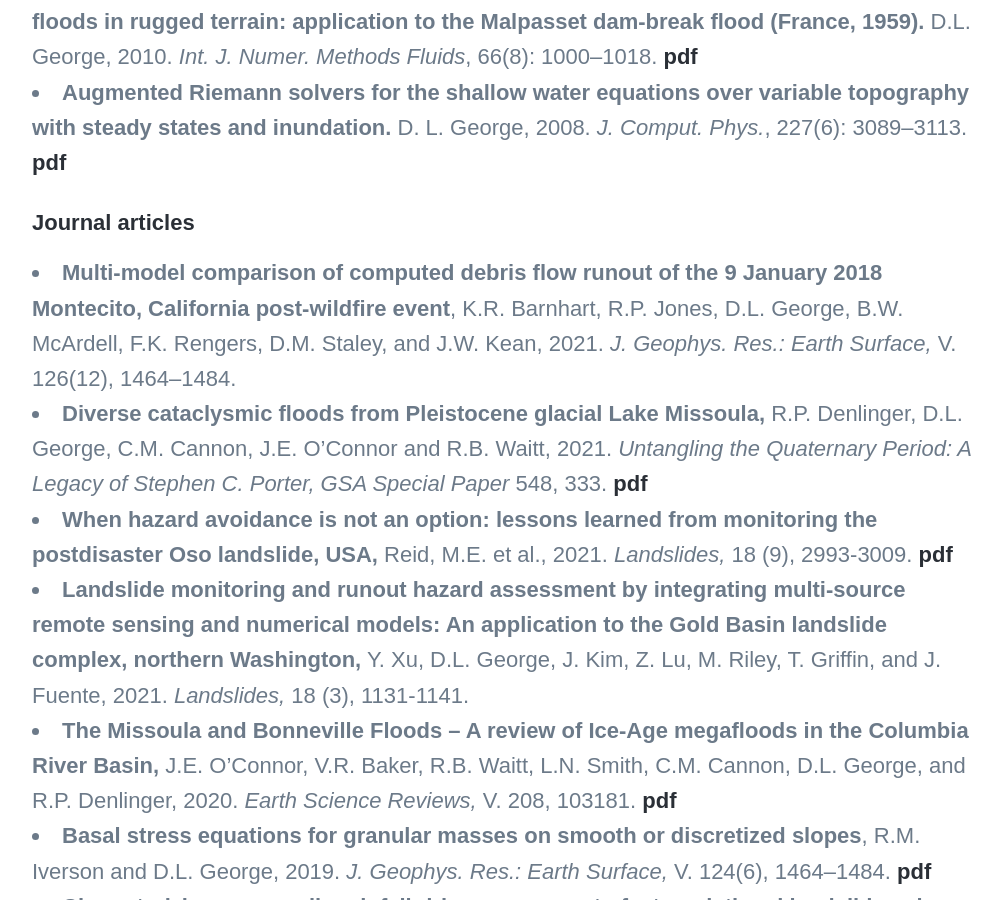
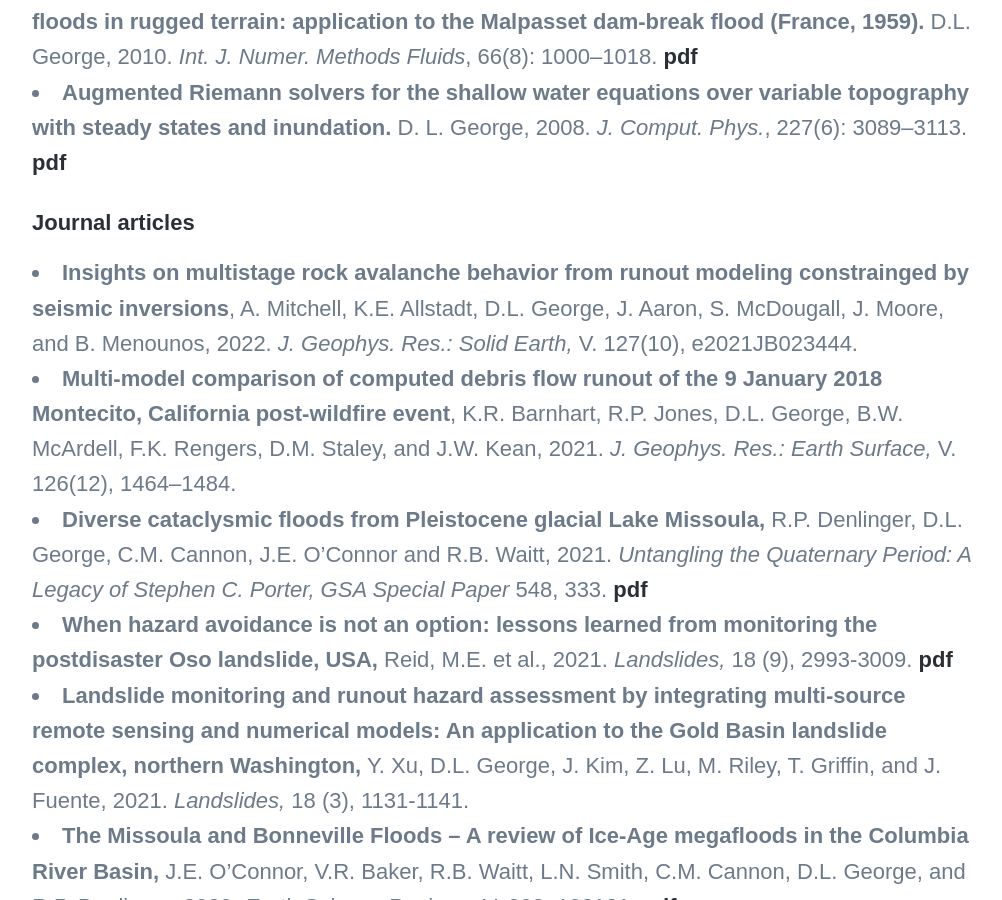
Before and after one commit to dlgeorge/dlgeorge.github.io, a Jekyll site: the page built from _pages/publications.md, in a window 1280 px wide and 900 px high, scrolled down 1201 px. Shown: the whole window, without its empty margins (138-1140 px from the left). Built offline with Jekyll 4.4.1, drawn with Linux system fonts in a browser that asks for light colours; nearby versions of some CDN libraries; some web fonts are replaced; some of the changed text lies outside the part shown.

Commit message:
updating pubs

```diff
--- a/_pages/publications.md
+++ b/_pages/publications.md
@@ -17,6 +17,7 @@ featured_image: /images/pages/CVO_library.jpg
 * **Augmented Riemann solvers for the shallow water equations over variable topography with steady states and inundation.** D. L. George, 2008. *J. Comput. Phys.*, 227(6): 3089--3113. [pdf]({{ site.baseurl }}/pubs/George2008_JCP.pdf)
 
 #### Journal articles
+* **Insights on multistage rock avalanche behavior from runout modeling constrainged by seismic inversions**, A. Mitchell, K.E. Allstadt, D.L. George, J. Aaron, S. McDougall, J. Moore, and B. Menounos, 2022. *J. Geophys. Res.: Solid Earth,* V. 127(10), e2021JB023444.
 * **Multi-model comparison of computed debris flow runout of the 9 January 2018 Montecito, California post-wildfire event**, K.R. Barnhart, R.P. Jones, D.L. George, B.W. McArdell, F.K. Rengers, D.M. Staley, and J.W. Kean, 2021. *J. Geophys. Res.: Earth Surface,* V. 126(12), 1464–1484.
 * **Diverse cataclysmic floods from Pleistocene glacial Lake Missoula,**
 R.P. Denlinger, D.L. George, C.M. Cannon, J.E. O’Connor and R.B. Waitt, 2021.
@@ -35,7 +36,7 @@ R.P. Denlinger, D.L. George, C.M. Cannon, J.E. O’Connor and R.B. Waitt, 2021.
 * **Finite volume methods and adaptive refinement for global tsunami propagation and inundation.** D.L. George and R.J. LeVeque, 2006. *Science of Tsunami Hazards*, Vol. 24. No. 5, 319--328.
 
 #### Other articles (proceedings, book chapters, technical reports, etc.)
-* **Modeling the dynamics of lahars that originate as landslides on the west side of Mount Rainier,** D.L. George, R.M. Iverson, and C.M. Cannon, 2021. *USGS Open-File Report*, 2011-1118.
+* **Modeling the dynamics of lahars that originate as landslides on the west side of Mount Rainier,** D.L. George, R.M. Iverson, and C.M. Cannon, 2022. *USGS Open-File Report*, 2021-1118.
 * **Preliminary assessment of the wave generating potential from landslides at Barry Arm, Prince William Sound, Alaska.,** K.R. Barnhart, R.P. Jones, D.L. George, J.A. Coe, and D.M. Staley, 2021. *USGS Open-File Report*, 1071. [pdf]({{ site.baseurl }}/pubs/BarnhartJonesEtAl2021.pdf)
 * **Seamless numerical simulation of a hazard cascade in which a landslide triggers a dam-breach flood and consequent debris flow,** D.L. George, R.M. Iverson, and C.M. Cannon, 2019. *Debris-Flow Hazards Mitigation: Mechanics, Monitoring, Modeling, and Assessment, Association of Environmental and Engineering Geologists, Special Publication 28.* [pdf]({{ site.baseurl }}/pubs/GeorgeIversonCannon_7thDFHM.pdf)
 * **Valid debris-flow models must avoid hot starts,** R.M. Iverson and D.L. George, 2019. *Debris-Flow Hazards Mitigation: Mechanics, Monitoring, Modeling, and Assessment, Association of Environmental and Engineering Geologists, Special Publication 28.*
```
